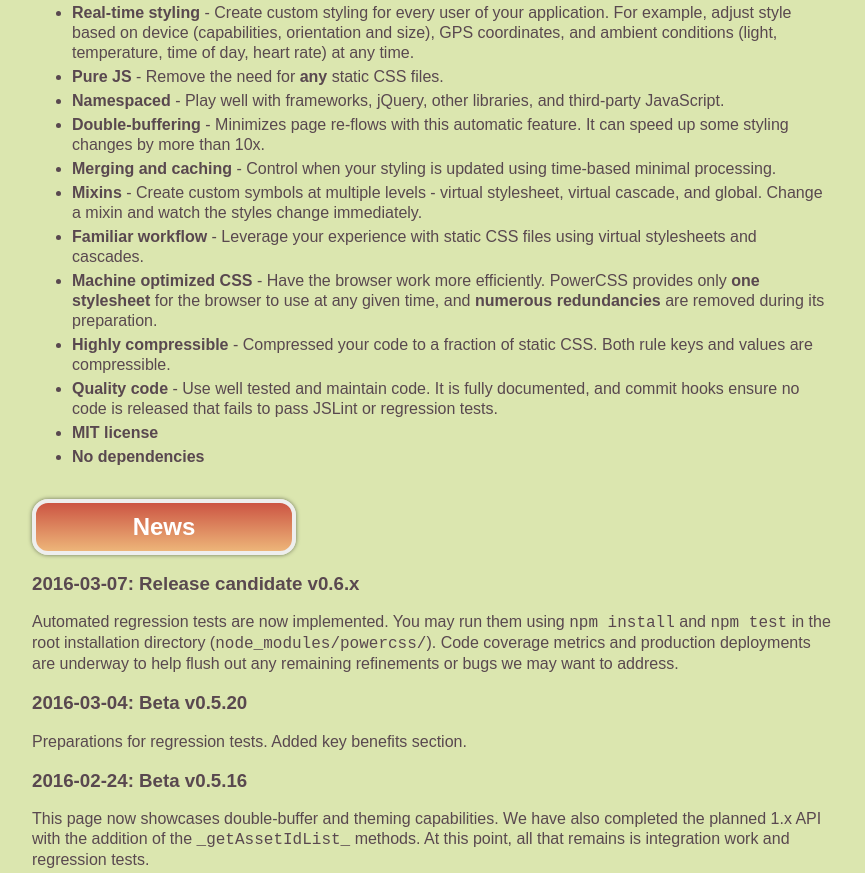
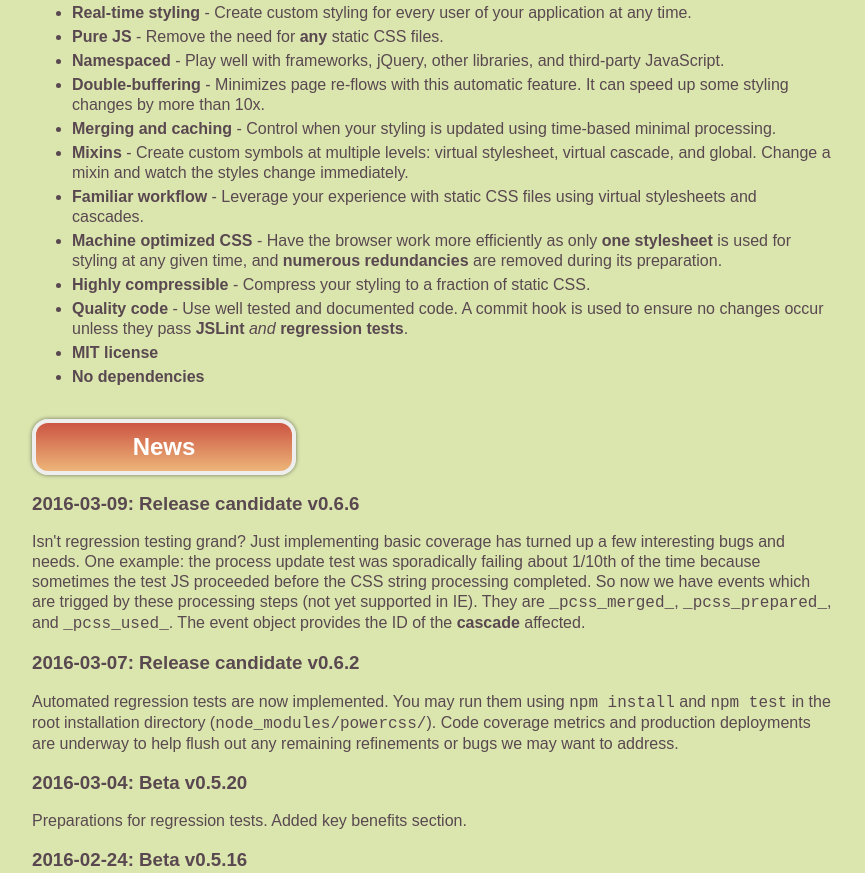
Before and after one commit to mmikowski/powercss, a website: page index.html in a window 1280 px wide. Shown: the part 1194-2067 px from the top of the page, without its empty margins (0-865 px from the left). Drawn offline with nearby package versions, Linux system fonts and the light colour scheme.

Commit message:
Added partial events

```diff
--- a/index.html
+++ b/index.html
@@ -85,10 +85,7 @@
   <h2>Key benefits</h2>
     <ul>
       <li><strong>Real-time styling</strong> - Create
-      custom styling for every user of your application. For example,
-      adjust style based on device (capabilities, orientation
-      and size), GPS coordinates, and ambient conditions (light, temperature,
-      time of day, heart rate) at any time.</li>
+      custom styling for every user of your application at any time.</li>
       <li><strong>Pure JS</strong> - Remove the need for <strong>any</strong>
       static CSS files.</li>
       <li><strong>Namespaced</strong> - Play well with frameworks, jQuery,
@@ -98,28 +95,38 @@
       than 10x.</li>
       <li><strong>Merging and caching</strong> - Control when
       your styling is updated using time-based minimal processing.</li>
-      <li><strong>Mixins</strong> - Create custom symbols at multiple levels
-      - virtual stylesheet, virtual cascade, and global.
+      <li><strong>Mixins</strong> - Create custom symbols at multiple levels:
+      virtual stylesheet, virtual cascade, and global.
       Change a mixin and watch the styles change immediately.</li>
       <li><strong>Familiar workflow</strong> - Leverage your experience with
       static CSS files using virtual stylesheets and cascades.</li>
       <li><strong>Machine optimized CSS</strong> - Have the browser
-      work more efficiently. PowerCSS provides only
-      <strong>one stylesheet</strong> for the browser to use at any given time,
-      and <strong>numerous redundancies</strong> are removed during its
+      work more efficiently as only <strong>one stylesheet</strong>
+      is used for styling at any given time, and
+      <strong>numerous redundancies</strong> are removed during its
       preparation.</li>
-      <li><strong>Highly compressible</strong> - Compressed your code
-      to a fraction of static CSS. Both rule keys and values are
-      compressible.</li>
-      <li><strong>Quality code</strong> - Use well tested and maintain code.
-      It is fully documented, and commit hooks ensure no code is released
-      that fails to pass JSLint or regression tests.</li>
+      <li><strong>Highly compressible</strong> - Compress your styling
+      to a fraction of static CSS.</li>
+      <li><strong>Quality code</strong> - Use well tested and documented code.
+      A commit hook is  used to ensure no changes occur unless they pass
+      <strong>JSLint</strong> <i>and</i> <strong>regression tests</strong>.
       <li><strong>MIT license</strong></li>
       <li><strong>No dependencies</strong></li>
     </ul>
 
   <h2>News</h2>
-    <h3>2016-03-07: Release candidate v0.6.x</h3>
+    <h3>2016-03-09: Release candidate v0.6.6</h3>
+    <p>Isn't regression testing grand?  Just implementing basic coverage has
+    turned up a few interesting bugs and needs.  One example: the process
+    update test was sporadically failing about 1/10th of the time because
+    sometimes the test JS proceeded before the CSS string processing
+    completed.  So now we have events which are trigged by these processing
+    steps (not yet supported in IE).  They are <code>_pcss_merged_</code>,
+    <code>_pcss_prepared_</code>, and <code>_pcss_used_</code>.  The event
+    object provides the ID of the <strong>cascade</strong> affected.
+    </p>
+
+    <h3>2016-03-07: Release candidate v0.6.2</h3>
     <p>Automated regression tests are now implemented.  You may run
     them using <code>npm install</code> and <code>npm test</code>
     in the root installation directory
--- a/package.json
+++ b/package.json
@@ -1,5 +1,5 @@
 { "name": "powercss",
-  "version": "0.6.4",
+  "version": "0.6.5",
   "description": "Unleash PowerCSS to create custom styling for every user of your web application. PowerCSS uses merging, caching, compression, and double-buffering to exceed the speed and flexibility of static CSS. https://www.youtube.com/watch?v=rnkMjzhxw4s",
   "keywords": [
     "css", "power", "powercss", "power-css", "css-power",
--- a/test/t.js
+++ b/test/t.js
@@ -410,7 +410,32 @@
       }
       catch( error ) { ret_val = error; }
       test_obj.ok( ret_val === '"body{margin:2rem;font-size:1.5rem;}"', expect_str );
+      win_obj.document.addEventListener( '_pcss_prepared_',
+        function( event_obj ){
+          expect_str = 'Event object should provide cascade_id';
+          test_obj.ok( event_obj._data_ === '_c00_', expect_str );
 
+          expect_str = 'Lock on font_size removed: ';
+          try {
+            ret_val = pcss._getAssetJson_({
+              _asset_id_      : '_c00_',
+              _asset_type_    : '_cascade_',
+              _asset_subtype_ : '_css_str_'
+            });
+          }
+          catch( error ) { ret_val = error; }
+
+          test_obj.ok(
+            ret_val === '"body{margin:2rem;font-size:2rem;}"',
+            expect_str + ret_val
+          );
+          test_obj.done();
+        }
+      );
+
+      // setTimeout gives the event queue time to pause which fixes
+      // sporadic errors in the event handler above
+      setTimeout( function () {
         expect_str = 'Remove _rule_lock_list_ from s00';
         delete s00_selector_list[0]._rule_lock_list_;
         try {
@@ -422,18 +447,6 @@
         }
         catch( error ) { ret_val = error; }
         test_obj.ok( ret_val === '_s00_', expect_str );
-
-      expect_str = 'cascade css_str is regenerated; lock on font_size removed';
-      try {
-        ret_val = pcss._getAssetJson_({
-          _asset_id_      : '_c00_',
-          _asset_type_    : '_cascade_',
-          _asset_subtype_ : '_css_str_'
-        });
-      }
-      catch( error ) { ret_val = error; }
-      test_obj.ok( ret_val === '"body{margin:2rem;font-size:2rem;}"', expect_str );
-
-      test_obj.done();
+      }, 0 );
     }
   });
```
Also changed, not shown: README.md, dist/pcss.js. Lines whose indentation alone changed are shown as unchanged.
